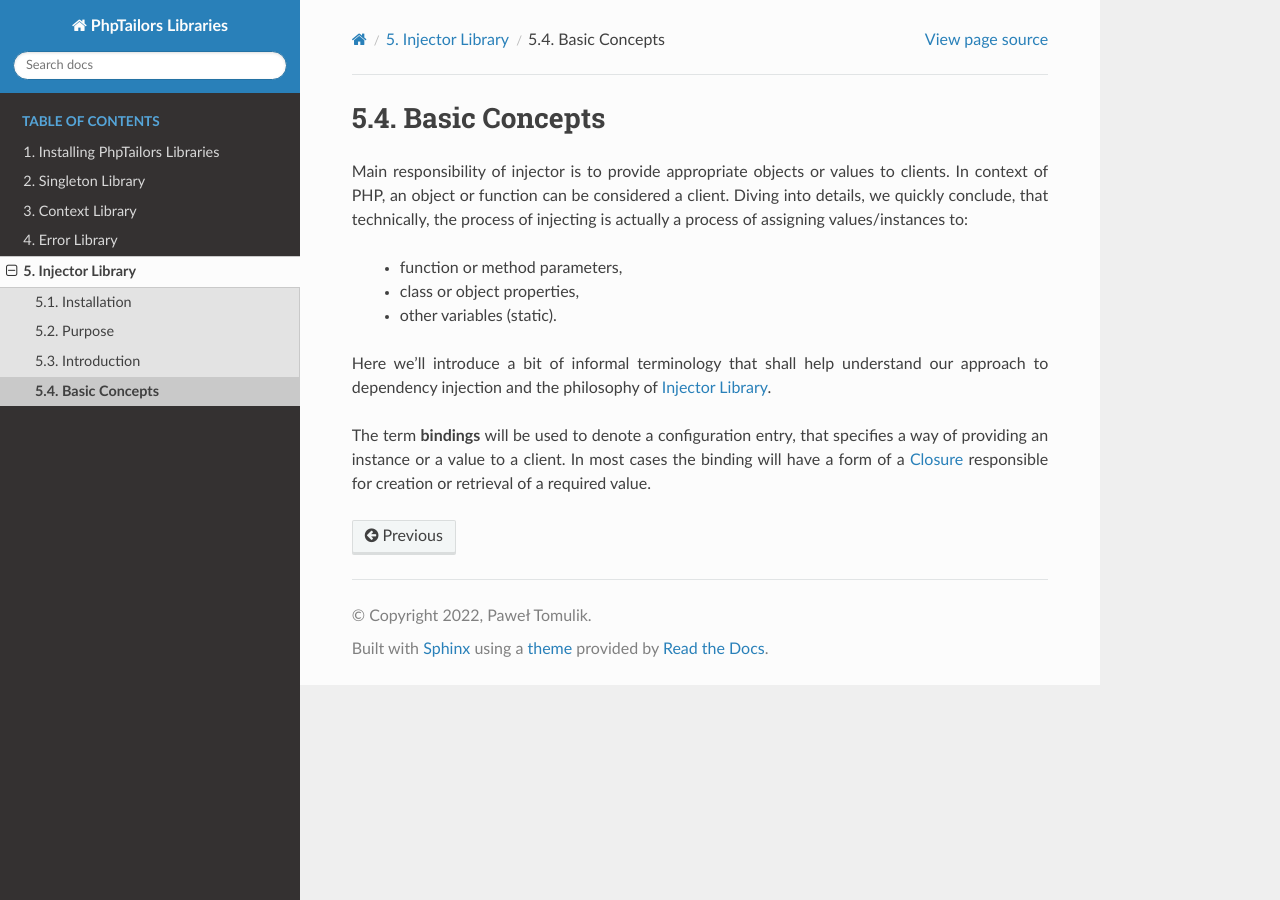
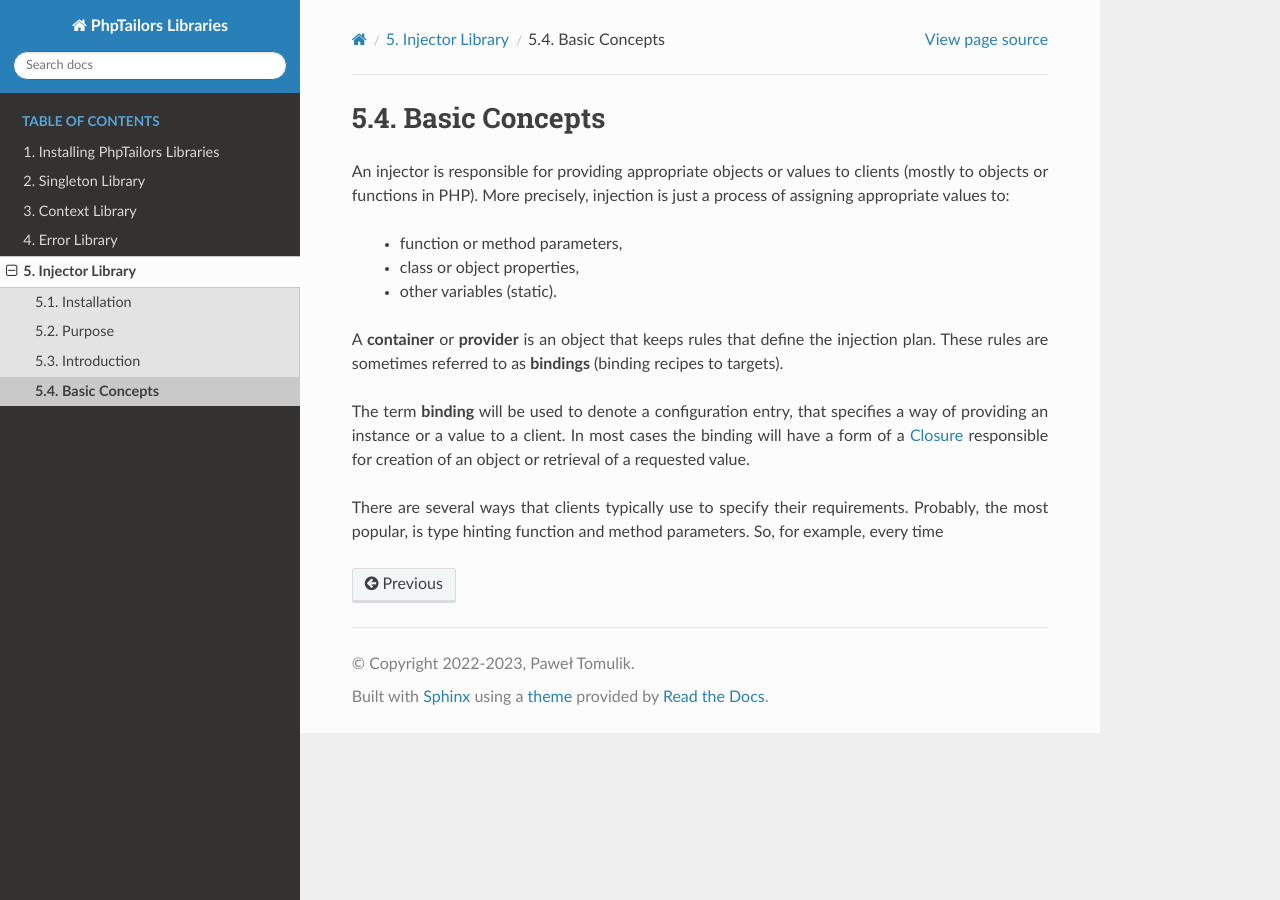
Before and after one commit to phptailors/libraries, a Sphinx documentation site: the page built from docs/sphinx/packages/injector-library/injector-concepts.rst, in a window 1280 px wide. Built offline with Sphinx 7.4.7 and the Read the Docs theme 2.0.0, drawn with Linux system fonts in a browser that asks for light colours.

Commit message:
2023-02-03 15:41

```diff
--- a/docs/sphinx/conf.py
+++ b/docs/sphinx/conf.py
@@ -47,7 +47,7 @@ api_url = api_url_base + '%s'
 # -- Project information -----------------------------------------------------
 
 project = 'PhpTailors Libraries'
-copyright = '2022, Paweł Tomulik'
+copyright = '2022-2023, Paweł Tomulik'
 author = 'Paweł Tomulik'
 
 # The short X.Y version
--- a/docs/sphinx/packages/injector-library/injector-concepts.rst
+++ b/docs/sphinx/packages/injector-library/injector-concepts.rst
@@ -7,23 +7,26 @@
 Basic Concepts
 ==============
 
-Main responsibility of injector is to provide appropriate objects or values to
-clients. In context of PHP, an object or function can be considered a client.
-Diving into details, we quickly conclude, that technically, the process of
-injecting is actually a process of assigning values/instances to:
+An injector is responsible for providing appropriate objects or values to
+clients (mostly to objects or functions in PHP). More precisely, injection is
+just a process of assigning appropriate values to:
 
     - function or method parameters,
     - class or object properties,
     - other variables (static).
 
-Here we'll introduce a bit of informal terminology that shall help
-understand our approach to dependency injection and the philosophy of
-:ref:`Injector Library <injector-library>`.
+A **container** or **provider** is an object that keeps rules that define the
+injection plan. These rules are sometimes referred to as **bindings** (binding
+recipes to targets).
 
-The term **bindings** will be used to denote a configuration entry, that
+The term **binding** will be used to denote a configuration entry, that
 specifies a way of providing an instance or a value to a client. In most cases
-the binding will have a form of a Closure_ responsible for creation or
-retrieval of a required value.
+the binding will have a form of a Closure_ responsible for creation of an
+object or retrieval of a requested value.
+
+There are several ways that clients typically use to specify their
+requirements. Probably, the most popular, is type hinting function and method
+parameters. So, for example, every time
 
 .. _Closure: https://www.php.net/manual/en/class.closure.php
 
```
Also changed, not shown: docs/sphinx/packages/injector-library/intro.rst (+3 -7 lines).
